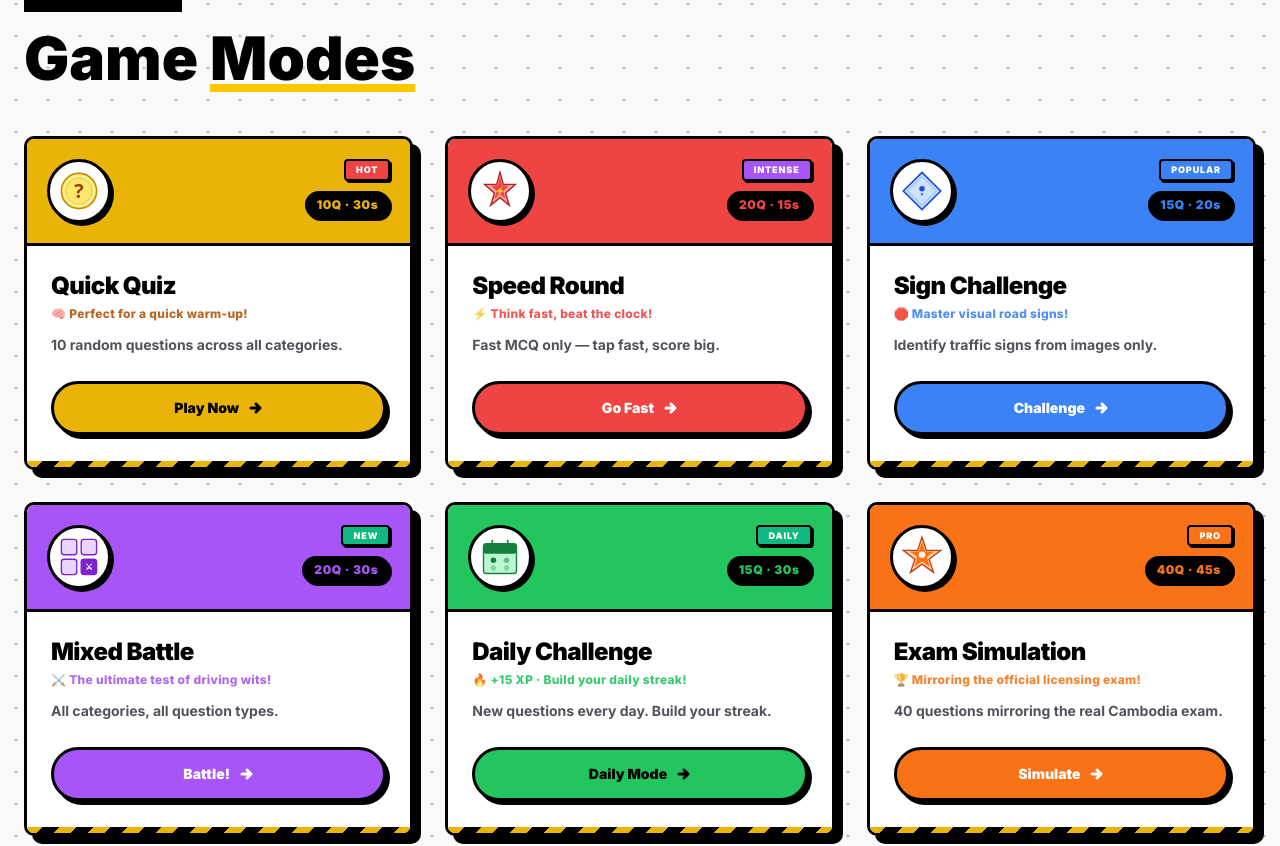
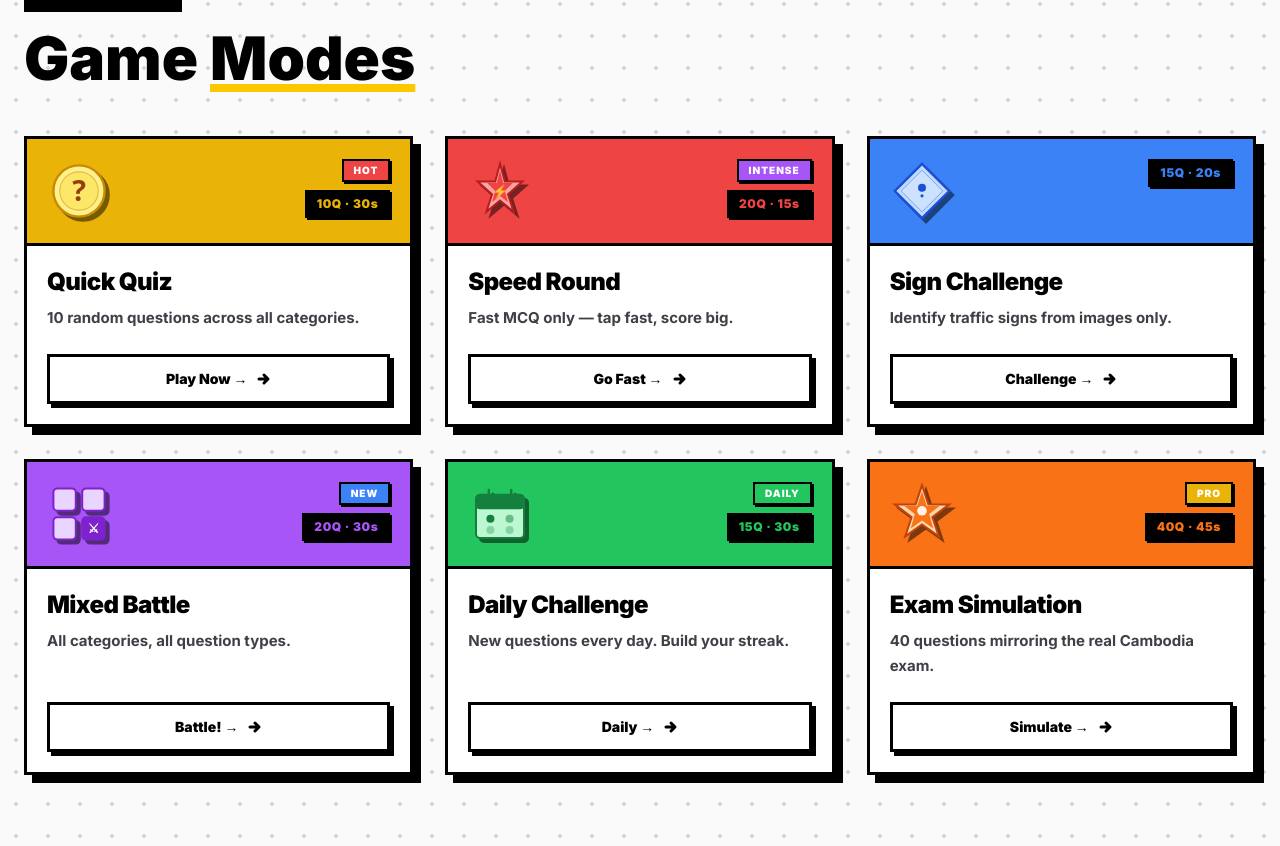
Before and after one commit to shiliaiwei/kesararam-with-digital, a Next.js app: page /play in a window 1280 px wide. Shown: the part 979-1825 px from the top of the page. Built offline with nearby package versions, Linux system fonts and the light colour scheme; no server answers; a web font is replaced by a local one.

Commit message:
revert: rollback play page to original brand styling

```diff
--- a/src/app/(public)/play/page.tsx
+++ b/src/app/(public)/play/page.tsx
@@ -79,12 +79,12 @@ function IconExamSimulation() {
 const GAME_MODE_ICONS = [IconQuickQuiz, IconSpeedRound, IconSignChallenge, IconMixedBattle, IconDailyChallenge, IconExamSimulation];
 
 const GAME_MODES = [
-  { id: "quick-quiz", tag: "HOT", tagColor: "#ef4444", title: "Quick Quiz", titleKh: "សំណួរលឿន", desc: "10 random questions across all categories.", descKh: "សំណួរចៃដន្យ ១០ ក្នុងចំណោមកម្រិតទាំងអស់។", color: "#eab308", href: "/play/solo?mode=quick-quiz", badge: "10Q · 30s", cta: "Play Now", ctaKh: "លេងឥឡូវ", motivator: "🧠 Perfect for a quick warm-up!", motivatorKh: "🧠 ល្អបំផុតសម្រាប់កំដៅសាច់ដុំលឿន!" },
-  { id: "speed-round", tag: "INTENSE", tagColor: "#a855f7", title: "Speed Round", titleKh: "វគ្គល្បឿន", desc: "Fast MCQ only — tap fast, score big.", descKh: "សំណួរលឿនបំផុត — ឆ្លើយរហ័ស យកពិន្ទុខ្ពស់។", color: "#ef4444", href: "/play/solo?mode=speed-round", badge: "20Q · 15s", cta: "Go Fast", ctaKh: "ចូលប្រកួត", motivator: "⚡ Think fast, beat the clock!", motivatorKh: "⚡ គិតរហ័ស យកឈ្នះពេលវេលា!" },
-  { id: "sign-challenge", tag: "POPULAR", tagColor: "#3b82f6", title: "Sign Challenge", titleKh: "ប្រឡងសញ្ញា", desc: "Identify traffic signs from images only.", descKh: "ស្គាល់ និងបកស្រាយសញ្ញាចរាចរណ៍តាមរូបភាព។", color: "#3b82f6", href: "/play/solo?mode=sign-challenge", badge: "15Q · 20s", cta: "Challenge", ctaKh: "ចាប់ផ្តើមប្រឡង", motivator: "🛑 Master visual road signs!", motivatorKh: "🛑 ជំនាញច្បាស់សញ្ញាចរាចរណ៍!" },
-  { id: "mixed-battle", tag: "NEW", tagColor: "#10b981", title: "Mixed Battle", titleKh: "ប្រកួតចម្រុះ", desc: "All categories, all question types.", descKh: "សំណួរគ្រប់ប្រភេទ លាយចម្រុះគ្នាដើម្បីសាកល្បងសមត្ថភាព។", color: "#a855f7", href: "/play/solo?mode=mixed-battle", badge: "20Q · 30s", cta: "Battle!", ctaKh: "ប្រកួតចម្រុះ", motivator: "⚔️ The ultimate test of driving wits!", motivatorKh: "⚔️ ការសាកល្បងចំណេះដឹងចរាចរណ៍!" },
-  { id: "daily-challenge", tag: "DAILY", tagColor: "#10b981", title: "Daily Challenge", titleKh: "បញ្ហាប្រចាំថ្ងៃ", desc: "New questions every day. Build your streak.", descKh: "សំណួរថ្មីៗជារៀងរាល់ថ្ងៃ។ សន្សំពិន្ទុប្រចាំថ្ងៃរបស់អ្នក។", color: "#22c55e", href: "/play/solo?mode=daily-challenge", badge: "15Q · 30s", cta: "Daily Mode", ctaKh: "លេងប្រចាំថ្ងៃ", motivator: "🔥 +15 XP · Build your daily streak!", motivatorKh: "🔥 +15 XP · បង្កើតកម្រិតប្រចាំថ្ងៃ!" },
-  { id: "exam-simulation", tag: "PRO", tagColor: "#f97316", title: "Exam Simulation", titleKh: "ត្រាប់តាមប្រឡង", desc: "40 questions mirroring the real Cambodia exam.", descKh: "សាកល្បងប្រឡង ៤០ សំណួរ ដូចការប្រឡងយកប័ណ្ណបើកបរពិត។", color: "#f97316", href: "/play/solo?mode=exam-simulation", badge: "40Q · 45s", cta: "Simulate", ctaKh: "ចាប់ផ្តើមត្រាប់តាម", motivator: "🏆 Mirroring the official licensing exam!", motivatorKh: "🏆 ស្រដៀងនឹងការប្រឡងប័ណ្ណបើកបរពិត!" },
+  { id: "quick-quiz", tag: "HOT", tagColor: "#ef4444", title: "Quick Quiz", titleKh: "សំណួរលឿន", desc: "10 random questions across all categories.", descKh: "សំណួរចៃដន្យ ១០", color: "#eab308", accent: "#ca8a04", href: "/play/solo?mode=quick-quiz", badge: "10Q · 30s", cta: "Play Now →", ctaKh: "លេងឥឡូវ" },
+  { id: "speed-round", tag: "INTENSE", tagColor: "#a855f7", title: "Speed Round", titleKh: "វគ្គល្បឿន", desc: "Fast MCQ only — tap fast, score big.", descKh: "MCQ លឿន — ចុចឆាប់", color: "#ef4444", accent: "#b91c1c", href: "/play/solo?mode=speed-round", badge: "20Q · 15s", cta: "Go Fast →", ctaKh: "ចូលប្រកួត" },
+  { id: "sign-challenge", tag: "", tagColor: "", title: "Sign Challenge", titleKh: "ប្រឡងសញ្ញា", desc: "Identify traffic signs from images only.", descKh: "ស្គាល់សញ្ញាចរាចរ", color: "#3b82f6", accent: "#1d4ed8", href: "/play/solo?mode=sign-challenge", badge: "15Q · 20s", cta: "Challenge →", ctaKh: "ប្រឡង" },
+  { id: "mixed-battle", tag: "NEW", tagColor: "#3b82f6", title: "Mixed Battle", titleKh: "ប្រកួតចម្រុះ", desc: "All categories, all question types.", descKh: "ប្រភេទទាំង ៨", color: "#a855f7", accent: "#7e22ce", href: "/play/solo?mode=mixed-battle", badge: "20Q · 30s", cta: "Battle! →", ctaKh: "ប្រកួត" },
+  { id: "daily-challenge", tag: "DAILY", tagColor: "#22c55e", title: "Daily Challenge", titleKh: "បញ្ហាប្រចាំថ្ងៃ", desc: "New questions every day. Build your streak.", descKh: "សំណួរថ្មីរៀងរាល់ថ្ងៃ", color: "#22c55e", accent: "#15803d", href: "/play/solo?mode=daily-challenge", badge: "15Q · 30s", cta: "Daily →", ctaKh: "ប្រចាំថ្ងៃ" },
+  { id: "exam-simulation", tag: "PRO", tagColor: "#eab308", title: "Exam Simulation", titleKh: "ត្រាប់តាមប្រឡង", desc: "40 questions mirroring the real Cambodia exam.", descKh: "ស្រដៀងប្រឡងពិត", color: "#f97316", accent: "#c2410c", href: "/play/solo?mode=exam-simulation", badge: "40Q · 45s", cta: "Simulate →", ctaKh: "ត្រាប់តាម" },
 ];
 
 const STATS = [
@@ -103,41 +103,39 @@ function GameModeCard({ mode, index, kh, khFont }: {
   khFont: React.CSSProperties;
 }) {
   const IconComp = GAME_MODE_ICONS[index];
-  const hoverBgColor = mode.color + "08"; // 3% opacity for subtle color matching content bg
 
   return (
     <Link
       href={mode.href}
-      className="group relative flex flex-col h-full bg-white border-[3px] border-black rounded-[10px] overflow-hidden transition-all duration-200 hover:-translate-y-1.5 hover:-translate-x-1.5 hover:shadow-[12px_12px_0_#000] active:translate-x-[4px] active:translate-y-[4px] active:shadow-[2px_2px_0_#000] outline-none shadow-[8px_8px_0_#000]"
-      style={{
-        "--hover-bg": hoverBgColor,
-      } as React.CSSProperties}
+      className="group flex flex-col h-full bg-white border-[3px] border-black transition-all duration-150 hover:-translate-y-1 hover:-translate-x-1 active:translate-x-[8px] active:translate-y-[8px] outline-none"
+      style={{ boxShadow: "8px 8px 0 #000" }}
+      onPointerDown={(e) => { e.currentTarget.style.boxShadow = "0px 0px 0 #000"; }}
+      onPointerUp={(e) => { e.currentTarget.style.boxShadow = "8px 8px 0 #000"; }}
+      onPointerLeave={(e) => { e.currentTarget.style.boxShadow = "8px 8px 0 #000"; }}
     >
       {/* Solid Color Header Row */}
       <div
-        className="flex justify-between items-start p-5 border-b-[3px] border-black transition-colors duration-200 rounded-t-[7px]"
+        className="flex justify-between items-start p-5 border-b-[3px] border-black transition-colors duration-200"
         style={{ backgroundColor: mode.color }}
       >
-        {/* Glowing Circle Icon Container */}
-        <div className="w-16 h-16 rounded-full bg-white border-[3px] border-black flex items-center justify-center flex-shrink-0 shadow-[3px_3px_0_#000] group-hover:scale-105 group-hover:rotate-6 transition-transform duration-200">
-          <div className="w-11 h-11">
-            <IconComp />
-          </div>
+        <div className="w-16 h-16 flex-shrink-0 transition-transform duration-200 group-hover:scale-110 group-hover:-rotate-6"
+             style={{ filter: "drop-shadow(4px 4px 0 rgba(0,0,0,0.5))" }}>
+          <IconComp />
         </div>
 
         {/* Brutalist Arcade Badges */}
-        <div className="flex flex-col items-end gap-2.5">
+        <div className="flex flex-col items-end gap-2">
           {mode.tag && (
             <span
-              className="px-2.5 py-0.5 text-[9px] font-black tracking-widest text-white uppercase border-2 border-black rounded-[4px] shadow-[2px_2px_0_#000]"
-              style={{ backgroundColor: mode.tagColor || mode.color }}
+              className="px-2.5 py-0.5 text-[10px] font-black tracking-widest text-white uppercase border-[2px] border-black"
+              style={{ backgroundColor: mode.tagColor, boxShadow: "2px 2px 0 #000" }}
             >
               {mode.tag}
             </span>
           )}
           <span
-            className="text-xs font-black px-2.5 py-1 bg-black text-white border-2 border-black rounded-full tracking-wider shadow-[2px_2px_0_#000]"
-            style={{ color: mode.color }}
+            className="text-xs font-black px-2.5 py-1 bg-black text-white border-[2px] border-black tracking-wider transition-colors"
+            style={{ color: mode.color, boxShadow: "2px 2px 0 #000" }}
           >
             {mode.badge}
           </span>
@@ -145,31 +143,19 @@ function GameModeCard({ mode, index, kh, khFont }: {
       </div>
 
       {/* Content */}
-      <div className="flex flex-col flex-1 p-6 bg-white group-hover:bg-[var(--hover-bg)] transition-colors duration-200 pb-8">
-        <h3 className="text-2xl font-black text-black tracking-tight mb-1" style={khFont}>
+      <div className="flex flex-col flex-1 p-5 bg-white group-hover:bg-zinc-50 transition-colors duration-200">
+        <h3 className="text-2xl font-black text-black tracking-tight mb-2" style={khFont}>
           {kh ? mode.titleKh : mode.title}
         </h3>
-
-        {/* Psychological Motivator Tagline */}
-        <div
-          className="text-xs font-extrabold tracking-wide mb-3 flex items-center gap-1.5 opacity-90"
-          style={{ color: mode.color === "#eab308" ? "#b45309" : mode.color }}
-        >
-          {kh ? mode.motivatorKh : mode.motivator}
-        </div>
-
-        <p className="text-[14px] leading-relaxed text-zinc-600 font-bold mb-6 flex-1" style={khFont}>
+        <p className="text-[15px] leading-relaxed text-zinc-700 font-bold mb-6 flex-1" style={khFont}>
           {kh ? mode.descKh : mode.desc}
         </p>
 
         {/* Arcade CTA Button */}
         <div className="mt-auto">
           <div
-            className="w-full flex items-center justify-center gap-2 px-6 py-3.5 font-black text-sm rounded-xl border-[3px] border-black shadow-[4px_4px_0_#000] group-hover:bg-black group-hover:text-white group-hover:shadow-[6px_6px_0_#000] group-hover:-translate-y-0.5 active:translate-y-[2px] active:shadow-none transition-all duration-150"
-            style={{
-              backgroundColor: mode.color,
-              color: mode.color === "#eab308" || mode.color === "#22c55e" ? "#000" : "#fff"
-            }}
+            className="w-full flex items-center justify-center gap-2 px-6 py-3 font-black text-sm border-[3px] border-black bg-white group-hover:bg-black group-hover:text-white transition-colors duration-200"
+            style={{ boxShadow: "4px 4px 0 #000" }}
           >
             <span style={khFont}>{kh ? mode.ctaKh : mode.cta}</span>
             <svg width="16" height="16" viewBox="0 0 16 16" fill="none" className="group-hover:translate-x-1 transition-transform duration-200">
@@ -178,9 +164,6 @@ function GameModeCard({ mode, index, kh, khFont }: {
           </div>
         </div>
       </div>
-
-      {/* Brand Caution Tape Bottom Stripe */}
-      <div className="absolute bottom-0 left-0 right-0 h-[4px] caution-tape" />
     </Link>
   );
 }
```
